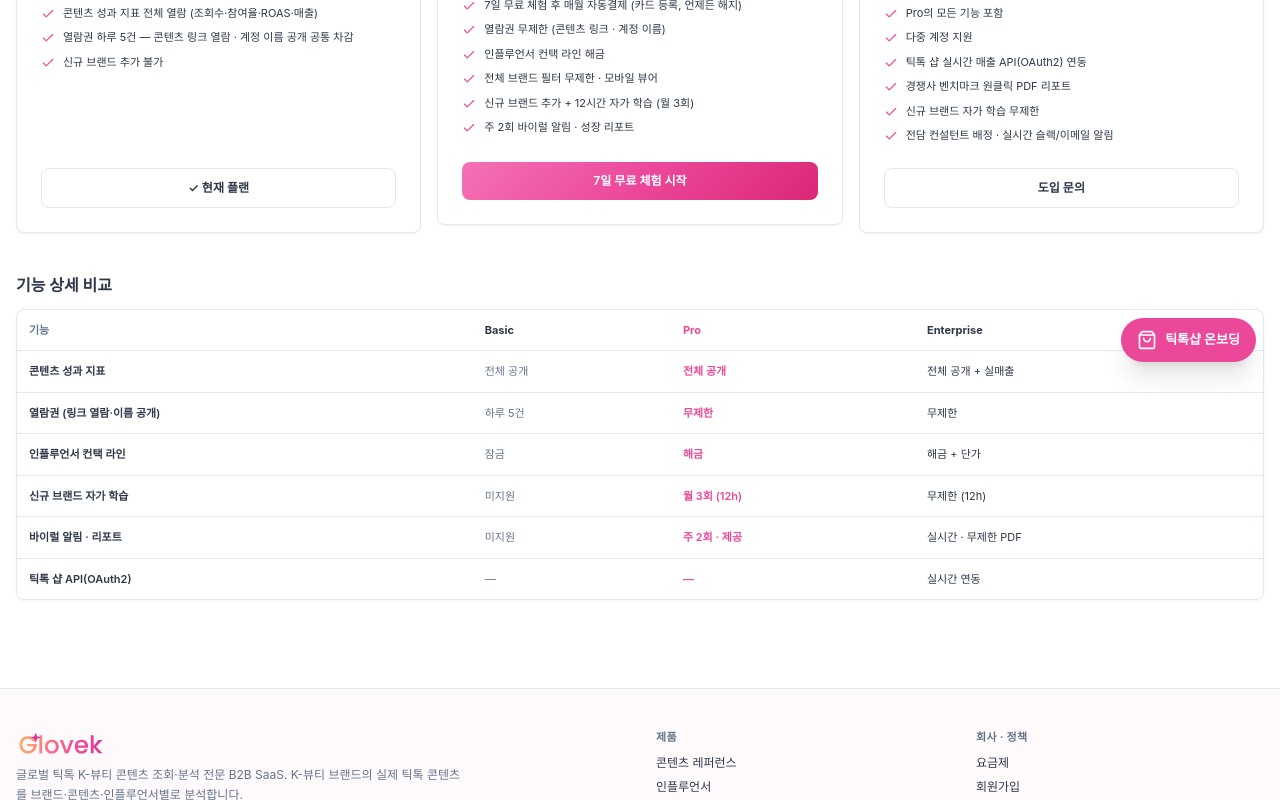
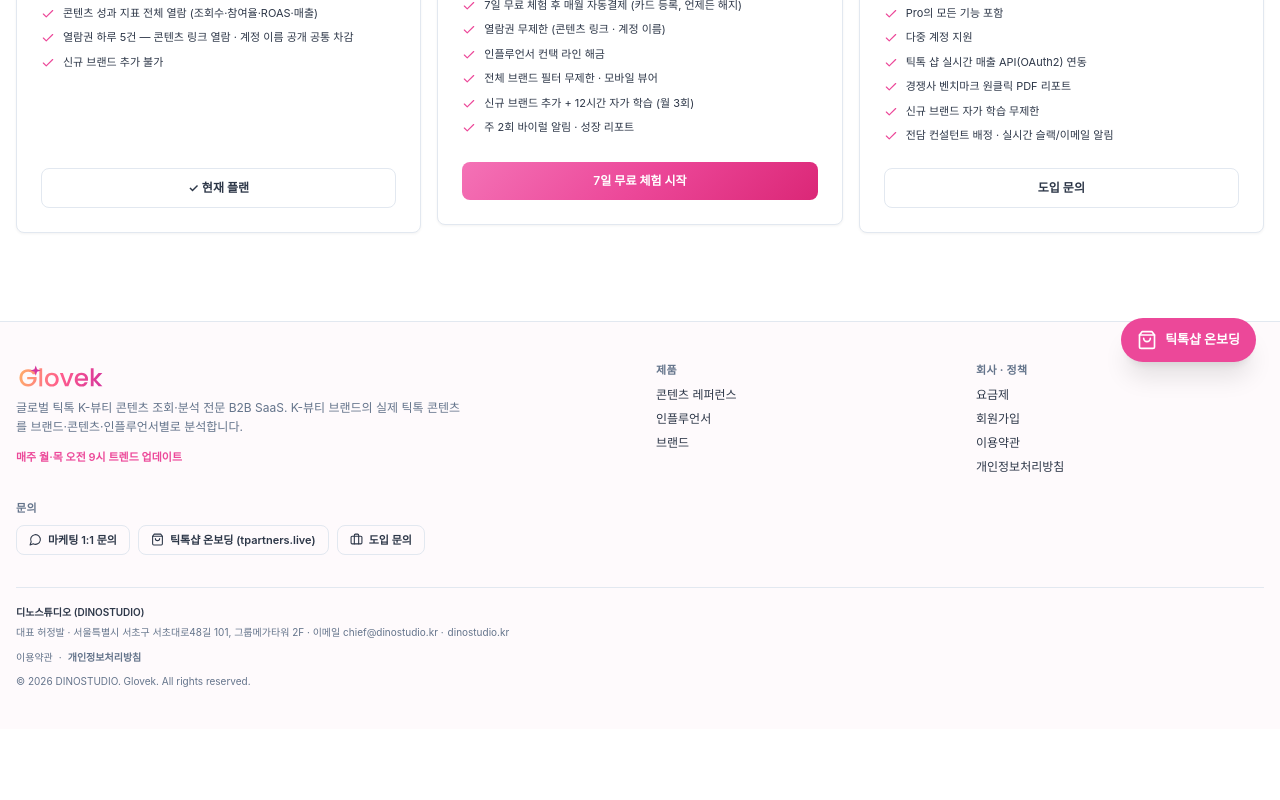
Before and after one commit to jaybe-dino/service2, a Next.js app: page /plans in a window 1280 px wide. Shown: the part 414-1214 px from the top of the page. After the commit the page ends 1143 px from the top, so only its background shows below. Built offline with nearby package versions, Linux system fonts and the light colour scheme; no server answers.

Commit message:
Plans: remove '기능 상세 비교' table (+ unused COMPARE)
https://claude.ai/code/session_012yB1gmQga7q51mZrdGKoLh

```diff
--- a/src/app/plans/page.tsx
+++ b/src/app/plans/page.tsx
@@ -21,15 +21,6 @@ function priceParts(price: string, annual: boolean): { main: string; sub: string
   const yearly = discounted * 12;
   return { main: `${cur}${discounted.toLocaleString()}${tilde}`, sub: `연 ${cur}${yearly.toLocaleString()}${tilde} 청구 · 20% 절약` };
 }
-
-const COMPARE = [
-  { feature: "콘텐츠 성과 지표", basic: "전체 공개", pro: "전체 공개", ent: "전체 공개 + 실매출" },
-  { feature: "열람권 (링크 열람·이름 공개)", basic: "하루 5건", pro: "무제한", ent: "무제한" },
-  { feature: "인플루언서 컨택 라인", basic: "잠금", pro: "해금", ent: "해금 + 단가" },
-  { feature: "신규 브랜드 자가 학습", basic: "미지원", pro: "월 3회 (12h)", ent: "무제한 (12h)" },
-  { feature: "바이럴 알림 · 리포트", basic: "미지원", pro: "주 2회 · 제공", ent: "실시간 · 무제한 PDF" },
-  { feature: "틱톡 샵 API(OAuth2)", basic: "—", pro: "—", ent: "실시간 연동" },
-];
 
 export default function PlansPage() {
   const { plan } = usePlan();
@@ -119,31 +110,6 @@ export default function PlansPage() {
         })}
       </div>
 
-      {/* 기능 비교 테이블 */}
-      <h2 className="mb-3 mt-10 text-[16px] font-bold">기능 상세 비교</h2>
-      <div className="kt-card overflow-x-auto">
-        <table className="w-full min-w-[680px] text-[11px]">
-          <thead>
-            <tr className="border-b border-[var(--border)] text-left">
-              <th className="p-3 text-[var(--muted)]">기능</th>
-              <th className="p-3">Basic</th>
-              <th className="p-3 text-[var(--accent)]">Pro</th>
-              <th className="p-3">Enterprise</th>
-            </tr>
-          </thead>
-          <tbody>
-            {COMPARE.map((r) => (
-              <tr key={r.feature} className="border-b border-[var(--border)] last:border-0">
-                <td className="p-3 font-semibold">{r.feature}</td>
-                <td className="p-3 text-[var(--muted)]">{r.basic}</td>
-                <td className="p-3 font-semibold text-[var(--accent)]">{r.pro}</td>
-                <td className="p-3">{r.ent}</td>
-              </tr>
-            ))}
-          </tbody>
-        </table>
-      </div>
-
     </PageShell>
   );
 }
```
